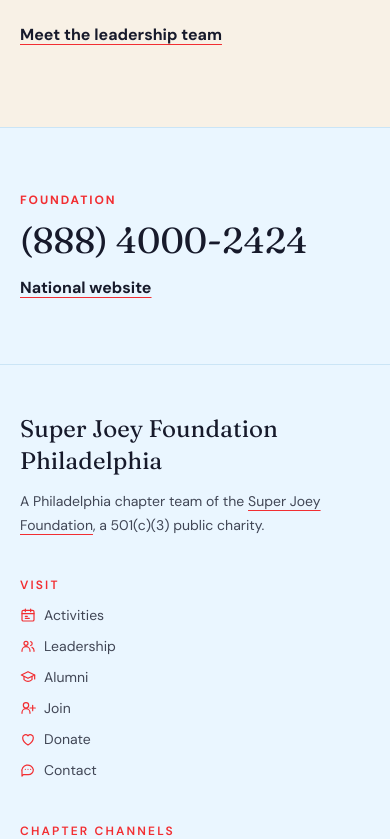
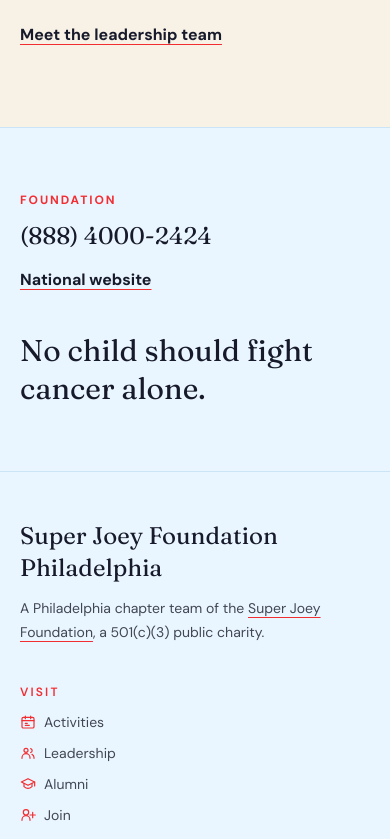
Before and after one commit to xiedong2000/super-joey-philadelphia, a Next.js app: page / in a window 390 px wide. Shown: the part 8522-9361 px from the top of the page. Built offline with nearby package versions, Linux system fonts and the light colour scheme.

Commit message:
Adjust Home page FOUNDATION phone size and add 'No child should fight cancer alone.' at right side

```diff
--- a/app/page.tsx
+++ b/app/page.tsx
@@ -257,7 +257,7 @@
       </section>
 
       <section className="border-t border-[#bfdff3]/70 bg-[#eaf6ff] text-navy">
-        <div className="relative mx-auto grid w-full max-w-6xl gap-10 overflow-hidden px-5 py-16">
+        <div className="relative mx-auto grid w-full max-w-6xl gap-10 overflow-hidden px-5 py-16 md:grid-cols-2 md:items-center">
           <div
             className="pointer-events-none absolute -right-24 -top-24 hidden h-80 w-80 rounded-full border-[48px] border-ribbon md:block"
             aria-hidden="true"
@@ -266,13 +266,16 @@
             <p className="text-xs font-bold uppercase tracking-[0.16em] text-ribbon">
               Foundation
             </p>
-            <p className="mt-3 font-serif text-4xl text-navy">
+            <p className="mt-3 font-serif text-2xl text-navy">
               <a href={site.phoneHref}>{site.phoneDisplay}</a>
             </p>
             <a className="mt-4 inline-block font-bold underline decoration-ribbon underline-offset-4" href={site.nationalUrl}>
               National website
             </a>
           </div>
+          <p className="relative z-10 max-w-lg font-serif text-3xl leading-tight text-navy md:justify-self-end md:pr-12 md:text-right md:text-4xl">
+            No child should fight cancer alone.
+          </p>
         </div>
       </section>
     </>
```
